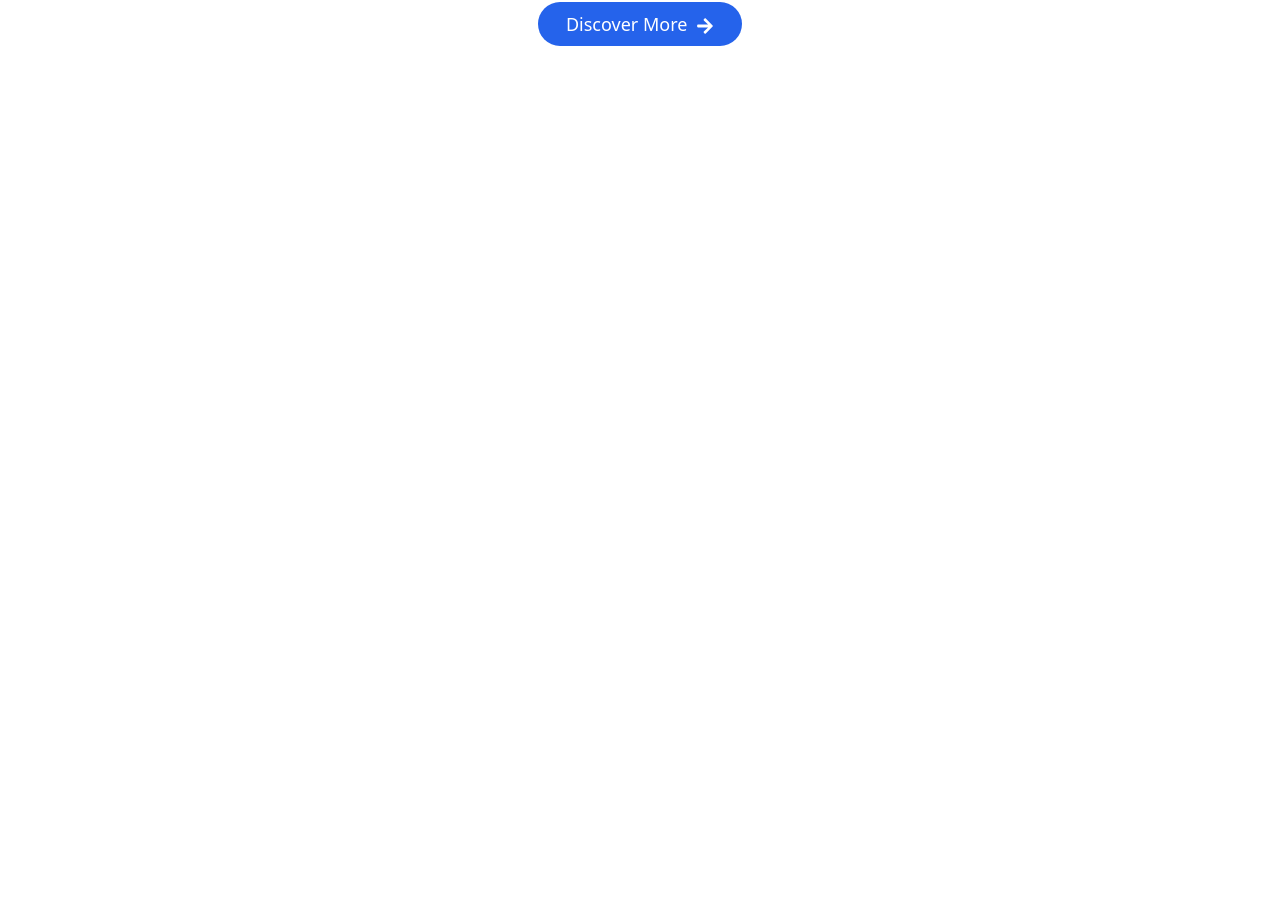
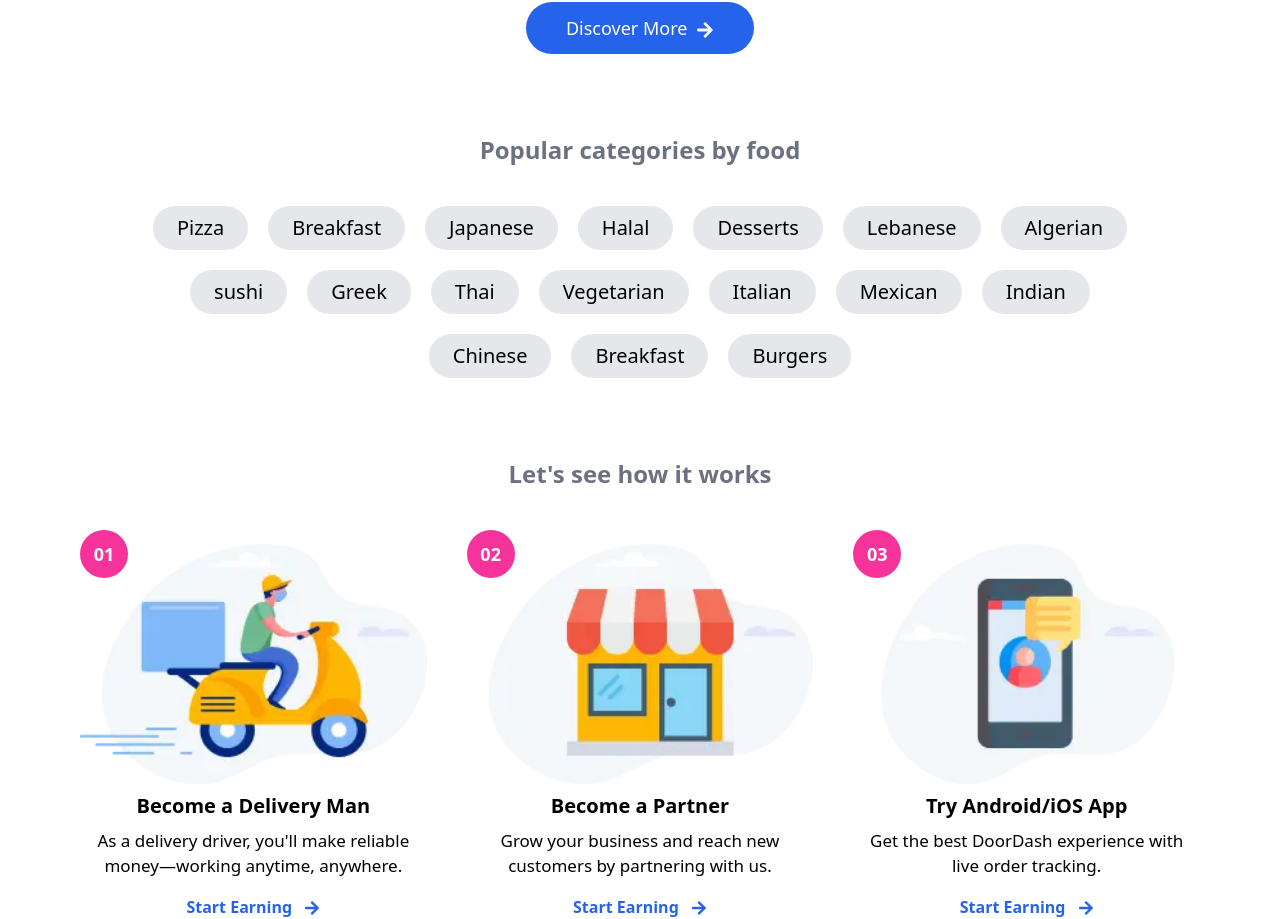
Before and after one commit to raoufboukh/foodie_website, a Next.js app in the folder client/: page / in a window 1280 px wide. Shown: the part 1456-2375 px from the top of the page. Before the commit the page ends 1502 px from the top, so only its background shows below. Built offline with nearby package versions, Linux system fonts and the light colour scheme.

Commit message:
add menu and features components with including  features and menu data in constants

```diff
--- a/client/app/globals.css
+++ b/client/app/globals.css
@@ -28,6 +28,10 @@
   }
 }
 
+h2 {
+  @apply text-gray-500 text-center mb-10 sm:text-2xl font-bold;
+}
+
 @keyframes arrow-slide {
   0% {
     transform: translateX(0);
--- a/client/app/page.tsx
+++ b/client/app/page.tsx
@@ -1,5 +1,7 @@
 "use client";
+import Features from "@/components/Features/Features";
 import Hero from "@/components/Home/Hero";
+import Menu from "@/components/Menu/Menu";
 import Navbar from "@/components/Navbar/Navbar";
 import Restaurants from "@/components/Restauarants/Restaurants";
 import { useRef } from "react";
@@ -22,6 +24,12 @@ export default function Home() {
       <div ref={sectionRefs.restaurants}>
         <Restaurants />
       </div>
+      <div ref={sectionRefs.features}>
+        <Features />
+      </div>
+      <div ref={sectionRefs.menu}>
+        <Menu />
+      </div>
     </>
   );
 }
--- /dev/null
+++ b/client/components/Features/Features.tsx
@@ -0,0 +1,22 @@
+import React from "react";
+import { features } from "../constants";
+
+const Features = () => {
+  return (
+    <section className="pt-20">
+      <h2>Popular categories by food</h2>
+      <div className="container lg:!px-30 flex flex-wrap justify-center gap-5">
+        {features.map((feature, i) => (
+          <p
+            key={i}
+            className="bg-gray-200 px-6 py-2 rounded-3xl hover:bg-accent transition-all duration-300 sm:text-xl cursor-pointer hover:text-white"
+          >
+            {feature}
+          </p>
+        ))}
+      </div>
+    </section>
+  );
+};
+
+export default Features;
--- a/client/components/Home/Hero.tsx
+++ b/client/components/Home/Hero.tsx
@@ -8,10 +8,10 @@ const Hero = () => {
     <div className="pt-22">
       <div className="container flex justify-between flex-wrap items-center lg:!px-24">
         <div className="lg:basis-[45%] basis-[80%] pt-5 mx-auto lg:mx-0">
-          <h2 className="sm:text-5xl text-3xl leading-tight font-bold text-center lg:text-left">
+          <h3 className="sm:text-5xl text-3xl leading-tight font-bold text-center lg:text-left">
             Your favorite food <span className="text-muted">delivred</span> your
             home
-          </h2>
+          </h3>
           <p className="text-gray-500 my-5 sm:text-base text-sm font-bold text-center lg:text-left">
             Food, drinks, groceries, and more available for delivery and pickup
           </p>
--- /dev/null
+++ b/client/components/Menu/Menu.tsx
@@ -0,0 +1,40 @@
+import React from "react";
+import { menu } from "../constants";
+import Image from "next/image";
+import { FaArrowRight } from "react-icons/fa";
+
+const Menu = () => {
+  return (
+    <section className="pt-20">
+      <h2>Let's see how it works</h2>
+      <div className="container lg:!px-20 grid grid-cols-[repeat(auto-fit,minmax(280px,1fr))] gap-10">
+        {menu.map((men) => (
+          <div key={men.id} className="">
+            <div className="relative">
+              <p className="absolute bg-pink-500 size-12 p-2 top-0 left-0 flex items-center justify-center text-white rounded-full font-semibold text-lg">
+                {men.id}
+              </p>
+              <Image
+                src={men.image}
+                alt={men.name}
+                width={200}
+                height={200}
+                className="lg:w-full mx-auto"
+              />
+            </div>
+            <div className="py-2 mb-2 text-center px-4">
+              <h3 className="text-xl font-bold mb-2">{men.name}</h3>
+              <p className="text-[17px]">{men.description}</p>
+            </div>
+            <button className="group text-accent font-semibold block w-fit mx-auto">
+              Start Earning{" "}
+              <FaArrowRight className="inline-block ml-2 group-hover:animate-[arrow-slide_350ms_infinite_alternate_ease-in-out]" />
+            </button>
+          </div>
+        ))}
+      </div>
+    </section>
+  );
+};
+
+export default Menu;
--- a/client/components/Restauarants/Restaurants.tsx
+++ b/client/components/Restauarants/Restaurants.tsx
@@ -6,9 +6,7 @@ import { FaArrowRight } from "react-icons/fa";
 const Restaurants = () => {
   return (
     <section className="pt-20">
-      <p className="text-gray-500 text-center mb-10 sm:text-2xl font-bold">
-        Explore the best restaurants in your area.
-      </p>
+      <h2>Explore the best restaurants in your area.</h2>
       <div className="grid grid-cols-[repeat(auto-fit,minmax(275px,1fr))] gap-6 container lg:!px-20 ">
         {restaurants.map((restaurants) => (
           <div
@@ -42,7 +40,7 @@ const Restaurants = () => {
           </div>
         ))}
       </div>
-      <button className="group bg-accent px-7 block w-fit mx-auto py-2 text-lg hover:bg-secondary transition-all duration-300 cursor-pointer rounded-3xl text-white mt-10">
+      <button className="group bg-accent px-10 block w-fit mx-auto py-3 text-lg hover:bg-secondary transition-all duration-300 cursor-pointer rounded-full text-white mt-10">
         Discover More{" "}
         <FaArrowRight className="inline-block ml-1 group-hover:animate-[arrow-slide_350ms_ease-in-out_infinite_alternate]" />
       </button>
--- a/client/components/constants.ts
+++ b/client/components/constants.ts
@@ -36,3 +36,46 @@ export const restaurants = [
     categories: ["Algerian", "Fast Food", "Noodles"],
   },
 ];
+
+export const features = [
+  "Pizza",
+  "Breakfast",
+  "Japanese",
+  "Halal",
+  "Desserts",
+  "Lebanese",
+  "Algerian",
+  "sushi",
+  "Greek",
+  "Thai",
+  "Vegetarian",
+  "Italian",
+  "Mexican",
+  "Indian",
+  "Chinese",
+  "Breakfast",
+  "Burgers",
+];
+
+export const menu = [
+  {
+    id: "01",
+    name: "Become a Delivery Man",
+    description:
+      "As a delivery driver, you'll make reliable money—working anytime, anywhere.",
+    image: "/assets/w1.png",
+  },
+  {
+    id: "02",
+    name: "Become a Partner",
+    description:
+      "Grow your business and reach new customers by partnering with us.",
+    image: "/assets/w2.png",
+  },
+  {
+    id: "03",
+    name: "Try Android/iOS App",
+    description: "Get the best DoorDash experience with live order tracking.",
+    image: "/assets/w3.png",
+  },
+];
```
